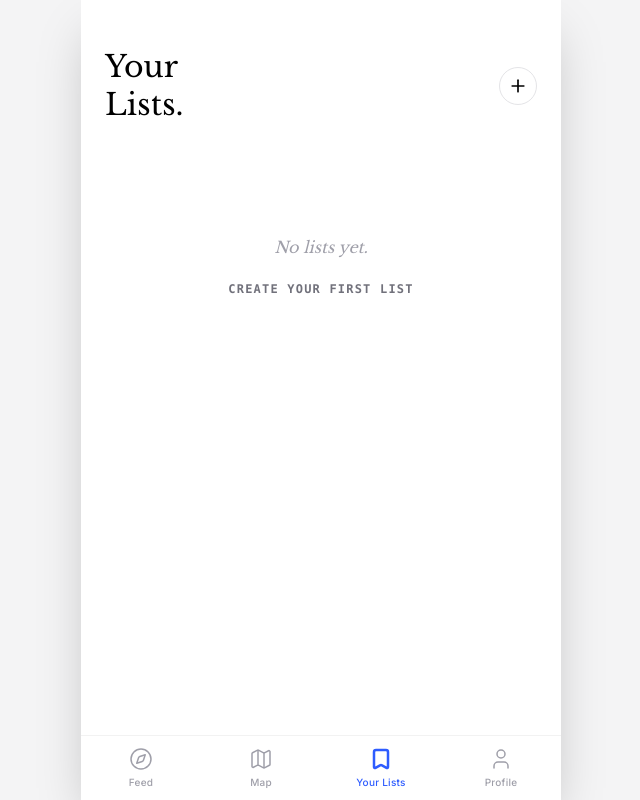
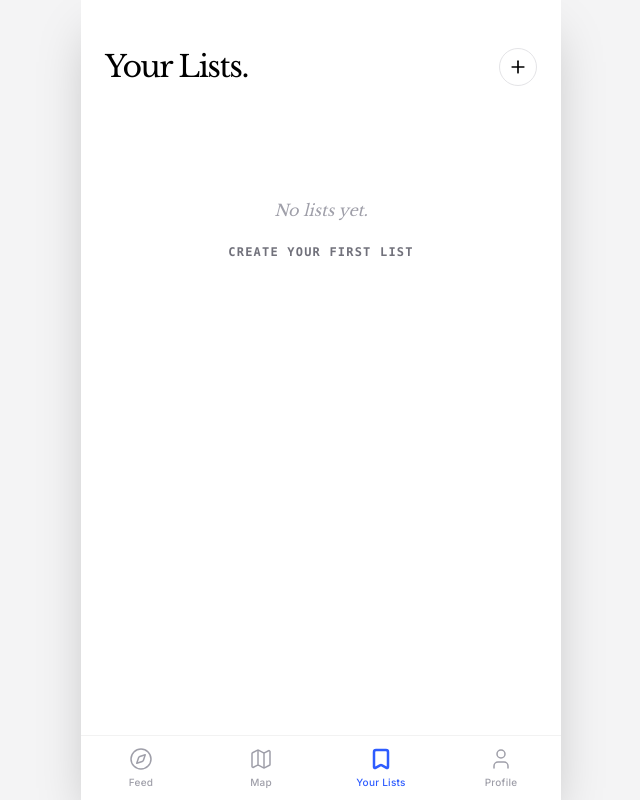
Before and after one commit to suminwalker/the-scene, a Next.js app: page /saved in a window 1280 px wide. Shown: the whole page, without its empty margins (319-959 px from the left). Built offline with nearby package versions, Linux system fonts and the light colour scheme.

Commit message:
Style Your Lists page: single line title, light cards

```diff
--- a/src/app/saved/page.tsx
+++ b/src/app/saved/page.tsx
@@ -40,8 +40,8 @@ export default function SavedPage() {
             <MobileContainer>
                 <div className="flex-1 overflow-y-auto pb-24 px-6 pt-12">
                     <header className="flex justify-between items-center mb-8">
-                        <h1 className="text-3xl font-serif leading-tight">
-                            Your <br /> Lists.
+                        <h1 className="text-3xl font-serif leading-tight tracking-tighter">
+                            Your Lists.
                         </h1>
                         <button
                             onClick={() => setIsModalOpen(true)}
@@ -54,15 +54,15 @@ export default function SavedPage() {
                     <div className="space-y-6">
                         {savedLists.length > 0 ? (
                             savedLists.map((list) => (
-                                <div key={list.id} className="p-6 bg-white dark:bg-zinc-900 border border-zinc-100 dark:border-zinc-800 rounded-xl shadow-sm hover:border-black/10 transition-colors cursor-pointer group">
+                                <div key={list.id} className="p-6 bg-zinc-50 border border-zinc-200 rounded-xl shadow-sm hover:border-black/10 transition-colors cursor-pointer group">
                                     <div className="flex justify-between items-start mb-4">
                                         <div>
-                                            <h3 className="font-serif text-xl group-hover:underline decoration-zinc-300 underline-offset-4">{list.title}</h3>
-                                            <p className="text-xs text-zinc-400 font-mono mt-1 uppercase tracking-wider">{list.category}</p>
+                                            <h3 className="font-serif text-xl text-black group-hover:underline decoration-zinc-300 underline-offset-4">{list.title}</h3>
+                                            <p className="text-xs text-zinc-500 font-mono mt-1 uppercase tracking-wider">{list.category}</p>
                                         </div>
                                         <span className="text-xs font-mono text-zinc-400">{list.placeCount} PLACES</span>
                                     </div>
-                                    <div className="h-32 bg-zinc-50 dark:bg-zinc-800/50 rounded-lg flex items-center justify-center text-zinc-300 border border-dashed border-zinc-200 dark:border-zinc-700">
+                                    <div className="h-32 bg-white rounded-lg flex items-center justify-center text-zinc-300 border border-dashed border-zinc-200">
                                         Empty List
                                     </div>
                                 </div>
```
